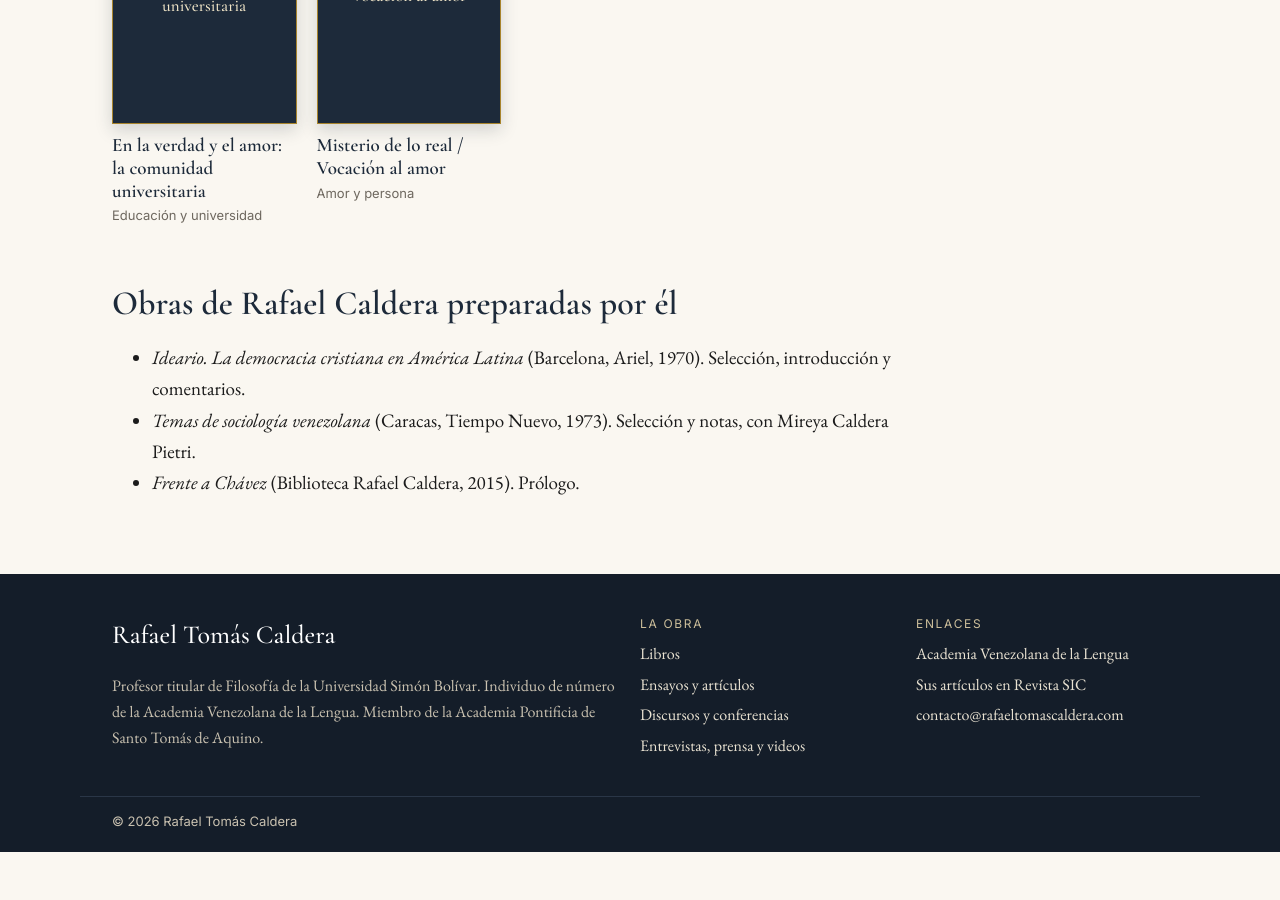
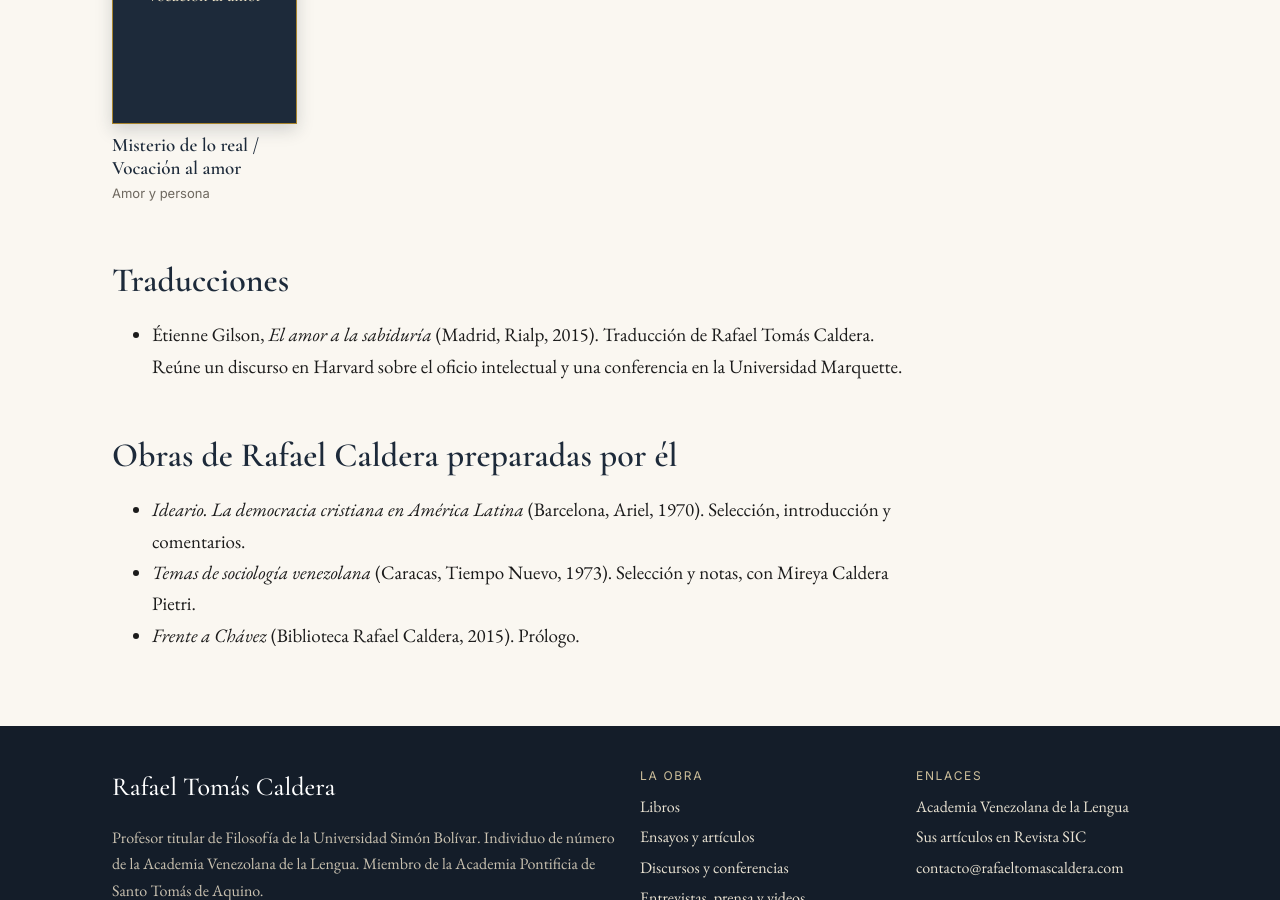
Before and after one commit to luisc393/rafaeltomascaldera, a Jekyll site: the page built from libros.html, in a window 1280 px wide and 900 px high, scrolled down 2635 px. Built offline with Jekyll 4.4.1, drawn with Linux system fonts in a browser that asks for light colours; before the commit the page ends 3487 px from its top, so only the background shows below that; some of the changed text lies outside the part shown.

Commit message:
Pasar El amor a la sabiduría (Gilson) a traducciones (#9)
Rafael Tomás Caldera es el traductor, no el autor: se quita del catálogo
de libros y de la portada y se lista como traducción en /libros/ y /en/books/.


Claude-Session: https://claude.ai/code/session_01XD6NAcKCwG8uUh2Kf7RGUg

Co-authored-by: Claude <noreply@anthropic.com>

```diff
--- a/en/books.html
+++ b/en/books.html
@@ -18,3 +18,7 @@ entradilla: His books, most recent first. Most are written in Spanish; the Engli
   </a>
   {% endfor %}
 </div>
+<h2>Translations</h2>
+<ul>
+  <li>Étienne Gilson, <em>El amor a la sabiduría</em> [The Love of Wisdom] (Madrid, Rialp, 2015). Spanish translation by Rafael Tomás Caldera.</li>
+</ul>
--- a/libros.html
+++ b/libros.html
@@ -22,6 +22,10 @@ entradilla: Catálogo de sus libros, del más reciente al más antiguo. Cada fic
   </a>
   {% endfor %}
 </div>
+<h2>Traducciones</h2>
+<ul>
+  <li>Étienne Gilson, <em>El amor a la sabiduría</em> (Madrid, Rialp, 2015). Traducción de Rafael Tomás Caldera. Reúne un discurso en Harvard sobre el oficio intelectual y una conferencia en la Universidad Marquette.</li>
+</ul>
 <h2>Obras de Rafael Caldera preparadas por él</h2>
 <ul>
   <li><em>Ideario. La democracia cristiana en América Latina</em> (Barcelona, Ariel, 1970). Selección, introducción y comentarios.</li>
```
Also changed, not shown: _libros/el-amor-a-la-sabiduria.md (deleted, +0 -11 lines).
